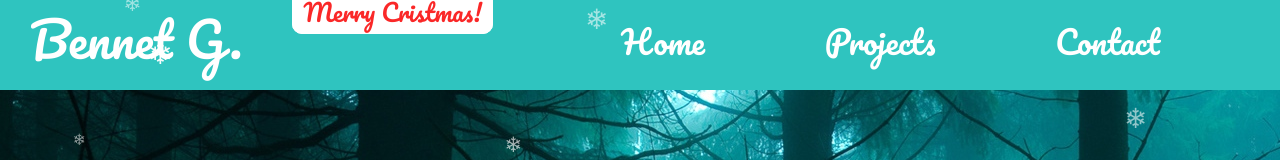
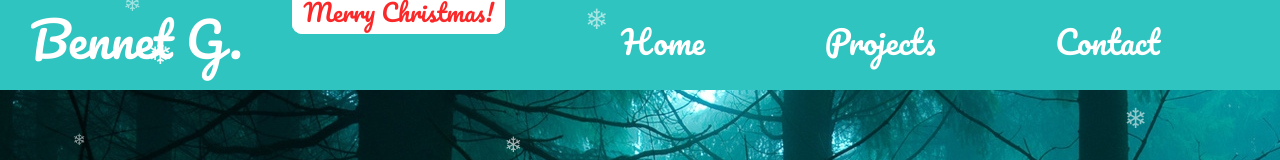
Before and after one commit to bennetgallein/bennetgallein.github.io, a plain HTML site: page index.html in a window 1280 px wide. Shown: the top 160 px of the page. Drawn offline with Linux system fonts and the light colour scheme.

Commit message:
Fixed spelling misstake

```diff
--- a/index.html
+++ b/index.html
@@ -13,7 +13,7 @@
         <div class="navbar">
             <ul>
                 <li class="left"> Bennet G. </li>
-                <li class="cristmas">Merry Cristmas!</li>
+                <li class="cristmas">Merry Christmas!</li>
                 <li class="right"><a href="#contact">Contact </a></li>
                 <li class="right"><a href="projects/index.html">Projects </a></li>
                 <li class="right"><a href="#home"> Home </a></li>
```
